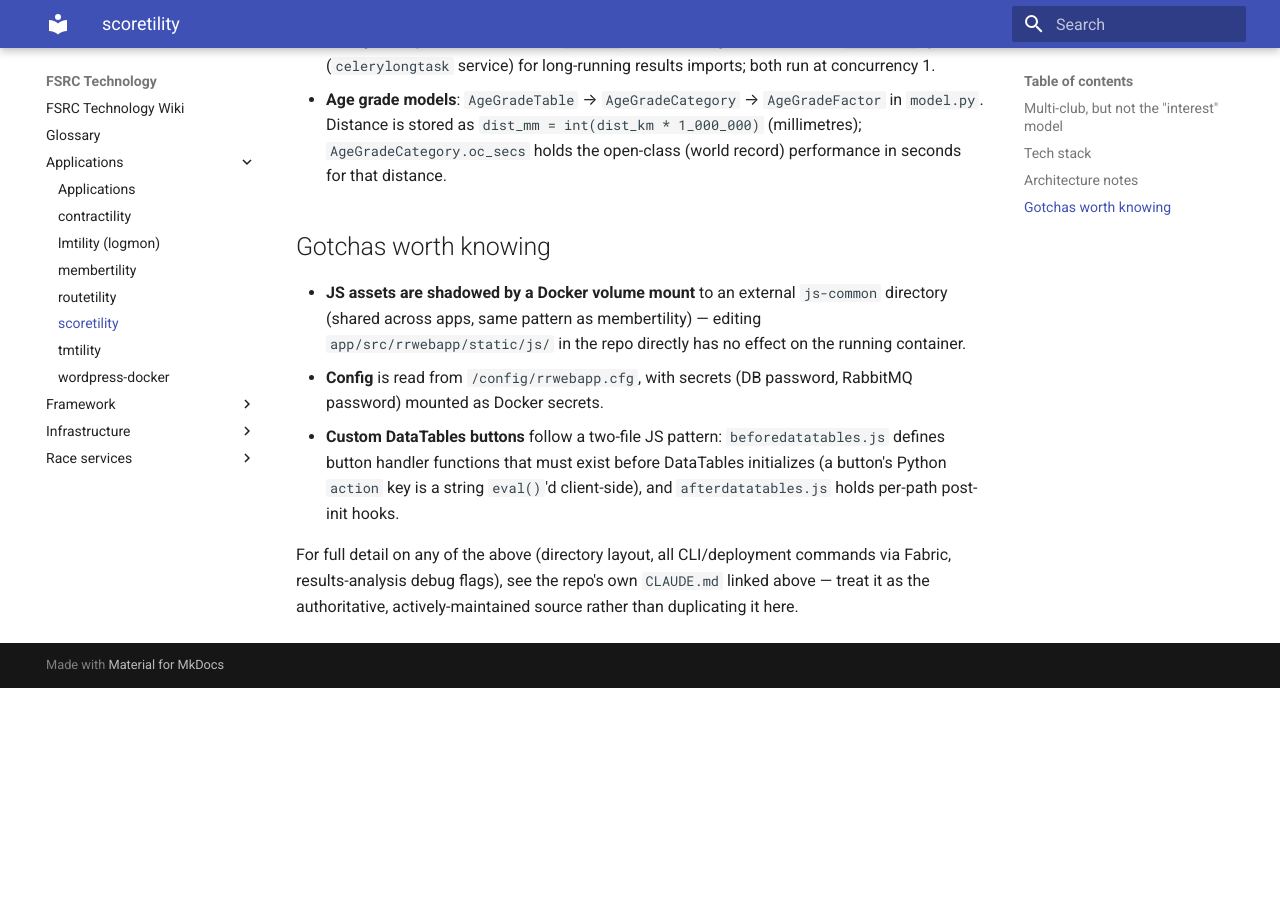
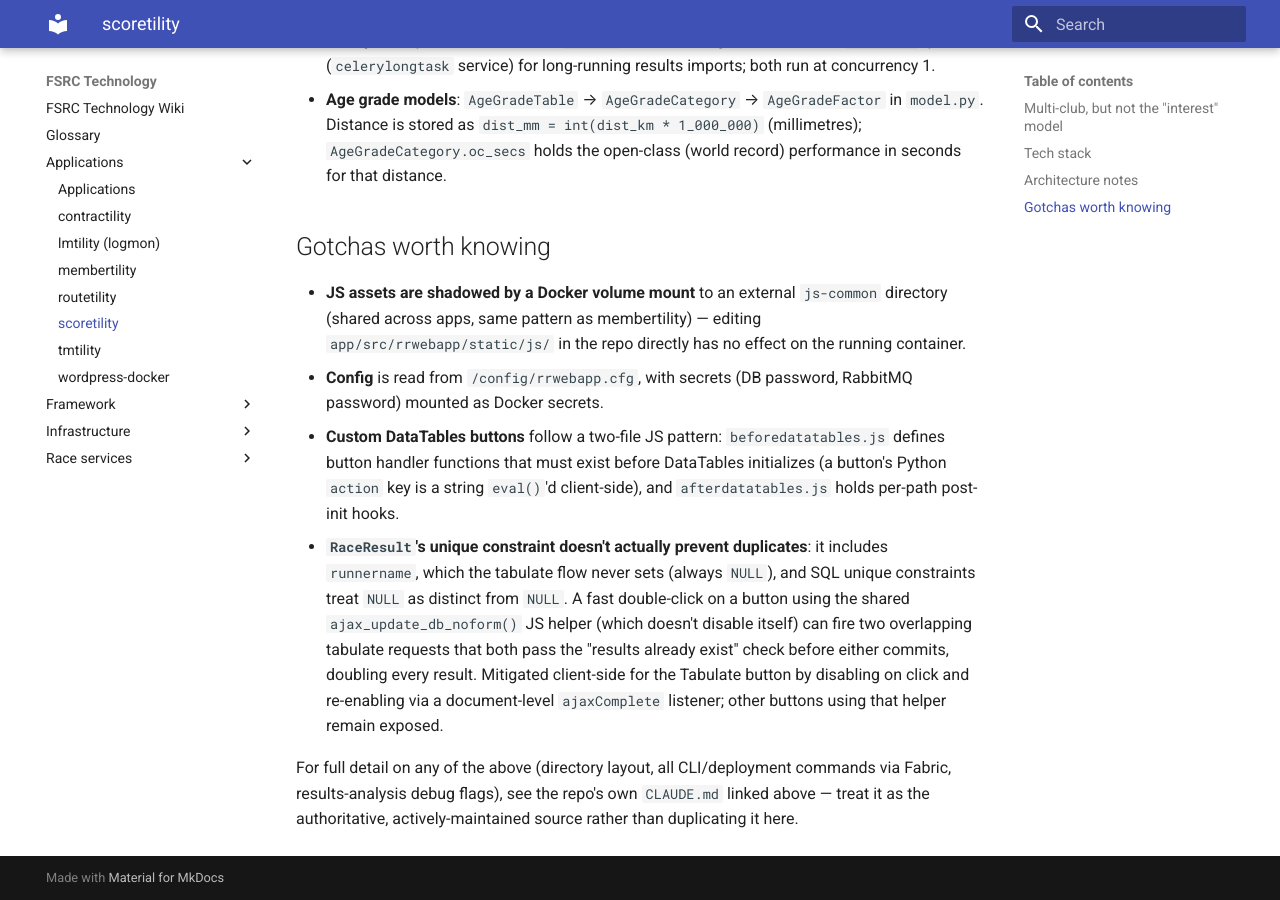
Before and after one commit to louking/fsrc-tech, an MkDocs documentation site: the page built from docs/applications/scoretility.md, in a window 1280 px wide and 900 px high, scrolled down 1297 px. Built offline with MkDocs 1.6.1 and Material for MkDocs 9.7.7, drawn with Linux system fonts in a browser that asks for light colours; before the commit the page ends 1985 px from its top, so only the background shows below that.

Commit message:
tweak scoretility

```diff
--- a/docs/applications/scoretility.md
+++ b/docs/applications/scoretility.md
@@ -33,5 +33,6 @@ scoretility is multi-club enabled — it supports separate membership, races, di
 - **JS assets are shadowed by a Docker volume mount** to an external `js-common` directory (shared across apps, same pattern as membertility) — editing `app/src/rrwebapp/static/js/` in the repo directly has no effect on the running container.
 - **Config** is read from `/config/rrwebapp.cfg`, with secrets (DB password, RabbitMQ password) mounted as Docker secrets.
 - **Custom DataTables buttons** follow a two-file JS pattern: `beforedatatables.js` defines button handler functions that must exist before DataTables initializes (a button's Python `action` key is a string `eval()`'d client-side), and `afterdatatables.js` holds per-path post-init hooks.
+- **`RaceResult`'s unique constraint doesn't actually prevent duplicates**: it includes `runnername`, which the tabulate flow never sets (always `NULL`), and SQL unique constraints treat `NULL` as distinct from `NULL`. A fast double-click on a button using the shared `ajax_update_db_noform()` JS helper (which doesn't disable itself) can fire two overlapping tabulate requests that both pass the "results already exist" check before either commits, doubling every result. Mitigated client-side for the Tabulate button by disabling on click and re-enabling via a document-level `ajaxComplete` listener; other buttons using that helper remain exposed.
 
 For full detail on any of the above (directory layout, all CLI/deployment commands via Fabric, results-analysis debug flags), see the repo's own `CLAUDE.md` linked above — treat it as the authoritative, actively-maintained source rather than duplicating it here.
```
Also changed, not shown: CHANGELOG.md (+1 -0 lines).
